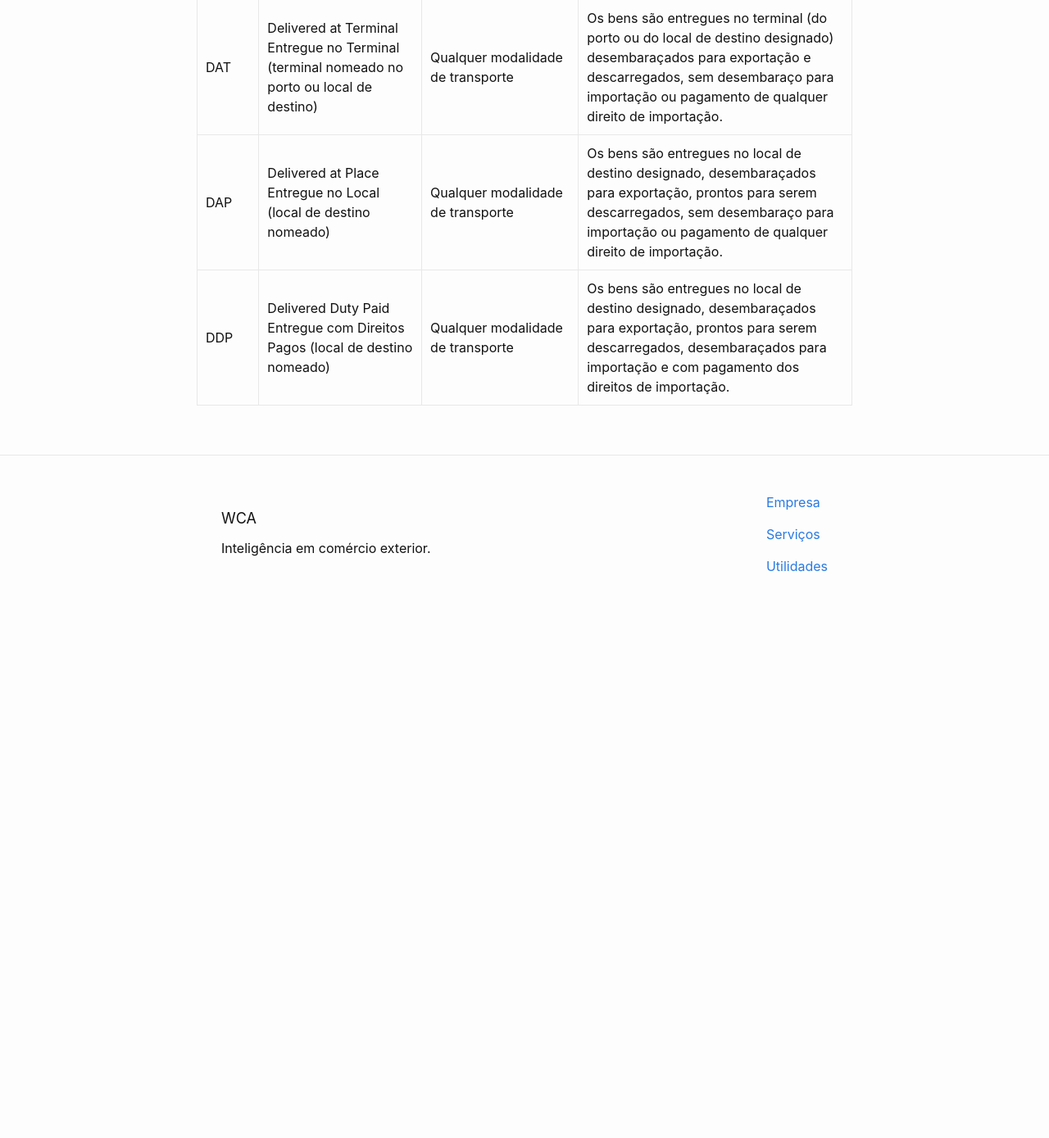
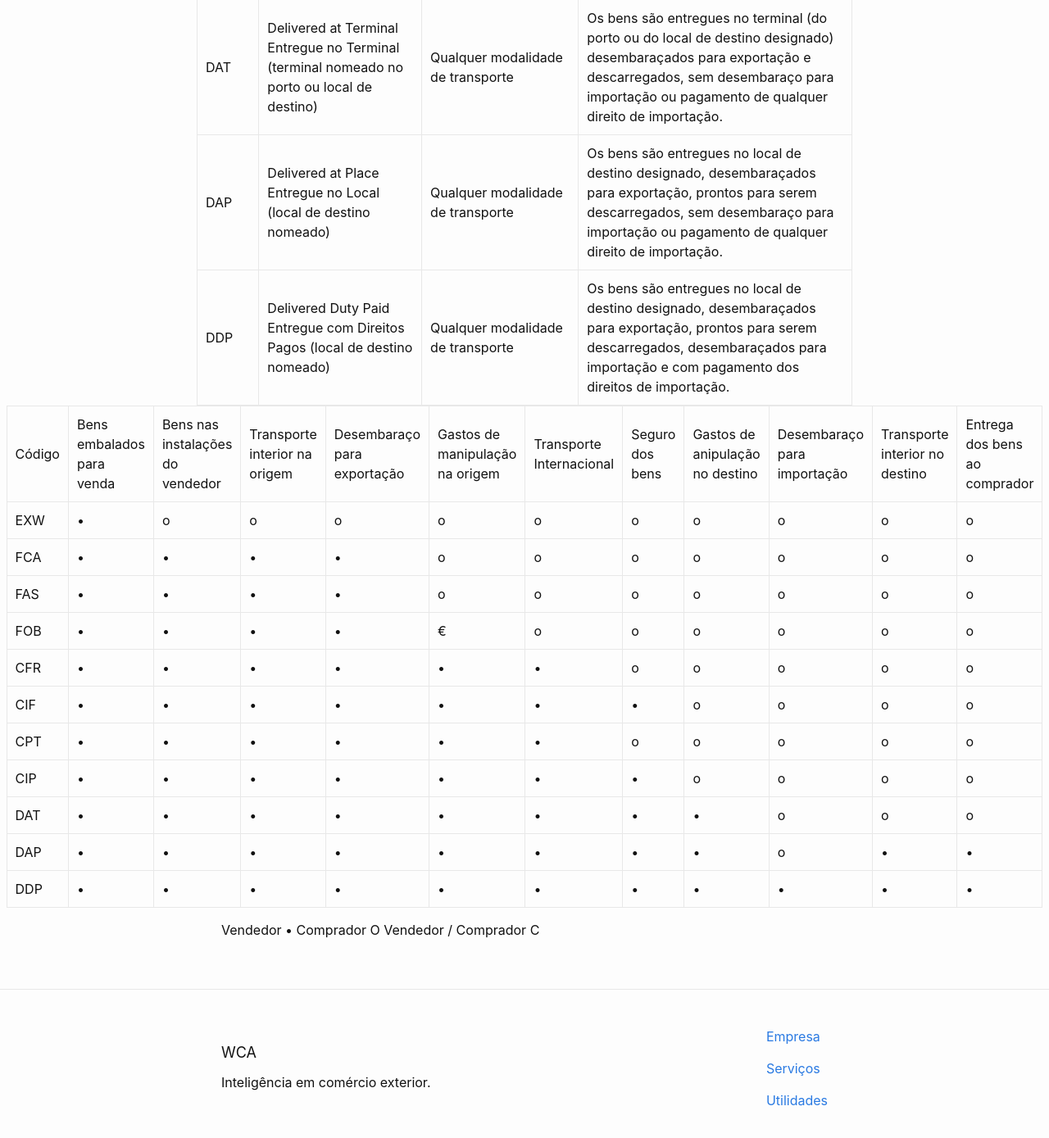
Before and after one commit to WCAComex/wcacomex.github.io, a Jekyll site: the page built from _utilidades/incoterms-2010.markdown, in a window 1280 px wide and 1400 px high, scrolled down 1473 px. Shown: the top 1389 px of the window at 82% size. Built offline with Jekyll 4.4.1, drawn with Linux system fonts in a browser that asks for light colours; before the commit the page ends 2221 px from its top, so only the background shows below that.

Commit message:
Updated Incoterms 2010

```diff
--- a/_utilidades/incoterms-2010.markdown
+++ b/_utilidades/incoterms-2010.markdown
@@ -18,3 +18,19 @@ Termos Internacionais de Comércio discriminados pela International Chamber of C
 | DAT | Delivered at Terminal Entregue no Terminal (terminal nomeado no porto ou local de destino) | Qualquer modalidade de transporte | Os bens são entregues no terminal (do porto ou do local de destino designado) desembaraçados para exportação e descarregados, sem desembaraço para importação ou pagamento de qualquer direito de importação. |
 | DAP | Delivered at Place Entregue no Local (local de destino nomeado) | Qualquer modalidade de transporte | Os bens são entregues no local de destino designado, desembaraçados para exportação, prontos para serem descarregados, sem desembaraço para importação ou pagamento de qualquer direito de importação. |
 | DDP | Delivered Duty Paid Entregue com Direitos Pagos (local de destino nomeado) | Qualquer modalidade de transporte | Os bens são entregues no local de destino designado, desembaraçados para exportação, prontos para serem descarregados, desembaraçados para importação e com pagamento dos direitos de importação. |
+
+
+| Código | Bens embalados para venda | Bens nas instalações do vendedor | Transporte interior na origem | Desembaraço para exportação | Gastos de	manipulação na origem | Transporte Internacional | Seguro dos bens | Gastos de anipulação no destino | Desembaraço para importação | Transporte interior no destino | Entrega dos bens ao comprador |
+| EXW | • | o | o | o | o | o | o | o | o | o | o |
+| FCA | • | • | • | • | o | o | o | o | o | o | o |
+| FAS | • | • | • | • | o | o | o | o | o | o | o |
+| FOB | • | • | • | • | € | o | o | o | o | o | o |
+| CFR | • | • | • | • | • | • | o | o | o | o | o |
+| CIF | • | • | • | • | • | • | • | o | o | o | o |
+| CPT | • | • | • | • | • | • | o | o | o | o | o |
+| CIP | • | • | • | • | • | • | • | o | o | o | o |
+| DAT | • | • | • | • | • | • | • | • | o | o | o |
+| DAP | • | • | • | • | • | • | • | • | o | • | • |
+| DDP | • | • | • | • | • | • | • | • | • | • | • |
+
+Vendedor • Comprador O Vendedor / Comprador C
```
